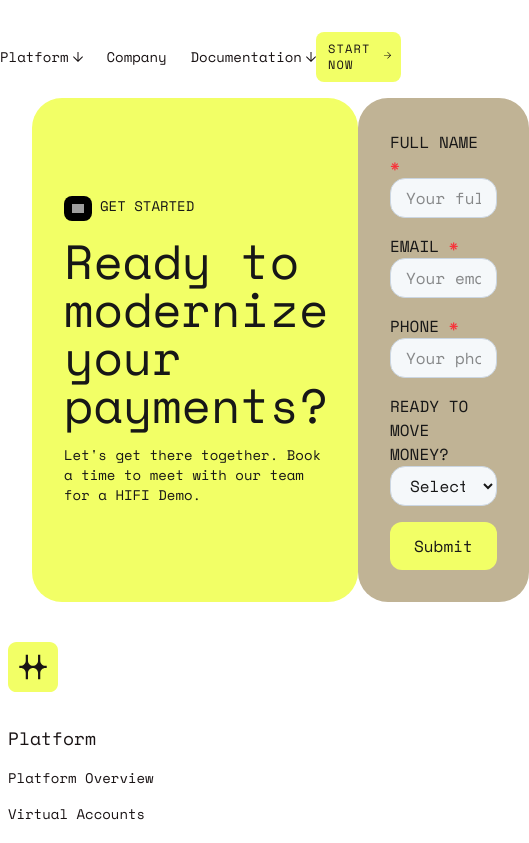
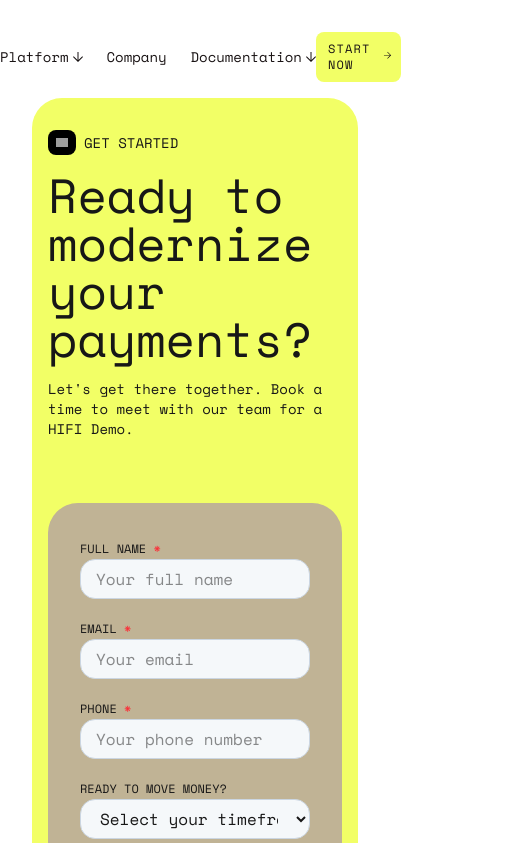
Before and after one commit to laon-studio/landing-portfolio, a Next.js app: page /contact in a window 390 px wide. Shown: the top 843 px of the page, 529 px wide, since content can reach past the window. Built offline with nearby package versions, Linux system fonts and the light colour scheme; grey boxes are pictures that could not be loaded.

Commit message:
feat: implement responsive css

```diff
--- a/src/app/contact/components/opt-in-form/index.tsx
+++ b/src/app/contact/components/opt-in-form/index.tsx
@@ -50,7 +50,7 @@ const OptInForm = () => {
       ref={formRef}
     >
       <div>
-        <label htmlFor='fullName'>
+        <label htmlFor='fullName' className='text-xs'>
           <span>FULL NAME</span> <IconRequired />
         </label>
         <OptInInput
@@ -62,7 +62,7 @@ const OptInForm = () => {
         />
       </div>
       <div>
-        <label htmlFor='email'>
+        <label htmlFor='email' className='text-xs'>
           <span>EMAIL</span> <IconRequired />
         </label>
         <OptInInput
@@ -74,7 +74,7 @@ const OptInForm = () => {
         />
       </div>
       <div>
-        <label htmlFor='phone'>
+        <label htmlFor='phone' className='text-xs'>
           <span>PHONE</span> <IconRequired />
         </label>
         <OptInInput
@@ -85,7 +85,9 @@ const OptInForm = () => {
         />
       </div>
       <div>
-        <label htmlFor='money'>READY TO MOVE MONEY?</label>
+        <label htmlFor='money' className='text-xs'>
+          READY TO MOVE MONEY?
+        </label>
         <select
           id='money'
           name='money'
@@ -101,7 +103,10 @@ const OptInForm = () => {
         </select>
       </div>
       <div>
-        <button className='bg-primary px-6 py-3 rounded-xl' type='submit'>
+        <button
+          className='bg-primary px-6 py-3 rounded-xl text-xs font-bold'
+          type='submit'
+        >
           Submit
         </button>
       </div>
--- a/src/app/contact/page.tsx
+++ b/src/app/contact/page.tsx
@@ -3,9 +3,9 @@ import OptInForm from './components/opt-in-form';
 
 const ContactPage = () => {
   return (
-    <div className='flex px-8'>
-      <div className='w-full bg-primary rounded-[30px] p-8 flex flex-col gap-4 justify-center'>
-        <div className='flex gap-2'>
+    <div className='flex px-8 pb-[60px] md:pb-[120px]'>
+      <div className='w-full bg-primary rounded-[30px] px-4 py-8 md:p-8 flex flex-col gap-4 justify-center'>
+        <div className='flex gap-2 items-center'>
           <div className='block w-7 p-2 bg-black rounded-lg'>
             <Image
               src='https://www.hifibridge.com/Contact-Hifi.svg'
@@ -17,12 +17,15 @@ const ContactPage = () => {
           <span className='text-sm'>GET STARTED</span>
         </div>
         <h2 className='text-5xl'>Ready to modernize your payments?</h2>
-        <p className='text-sm'>
+        <p className='text-sm pb-12 md:pb-0'>
           Let&apos;s get there together. Book a time to meet with our team for a
           HIFI Demo.
         </p>
+        <div className='w-full p-8 bg-[#c0b395] rounded-[30px] block md:hidden'>
+          <OptInForm />
+        </div>
       </div>
-      <div className='w-full p-8 bg-[#c0b395] rounded-[30px]'>
+      <div className='w-full p-8 bg-[#c0b395] rounded-[30px] hidden md:block'>
         <OptInForm />
       </div>
     </div>
```
